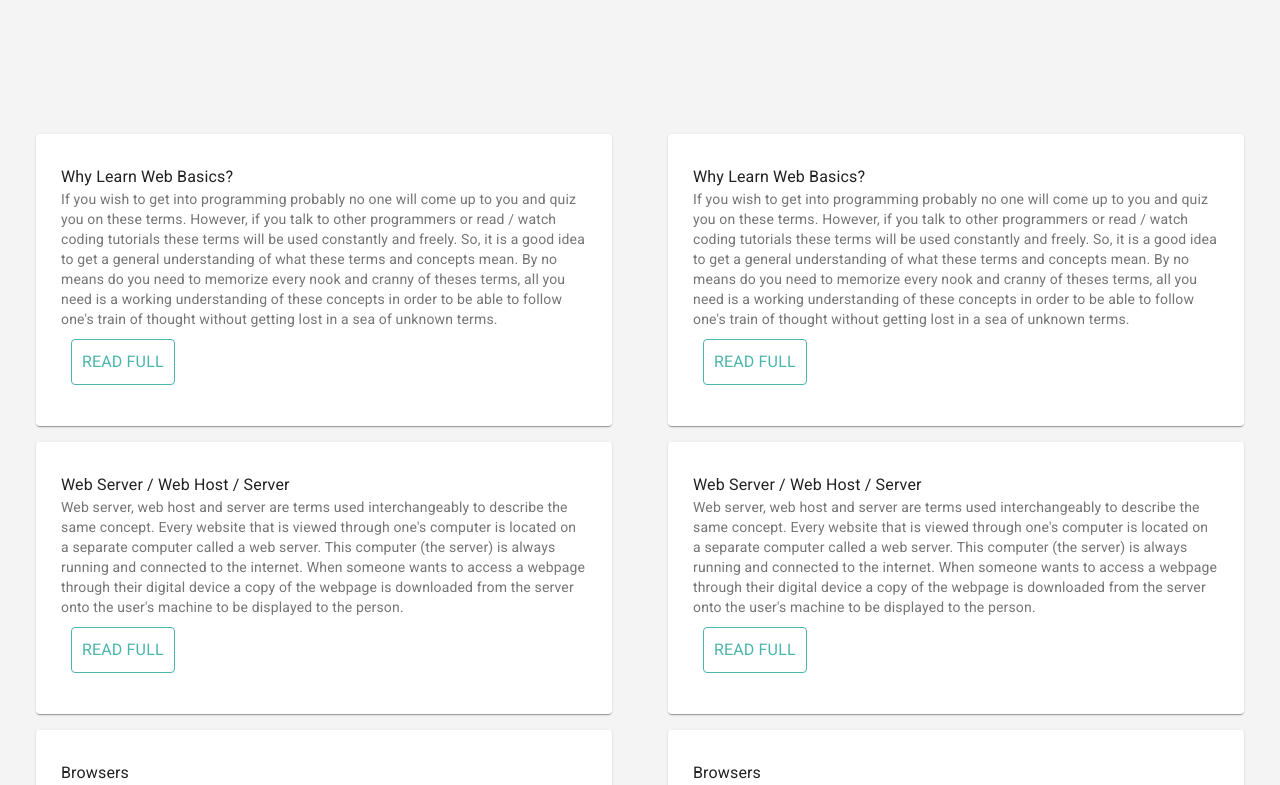
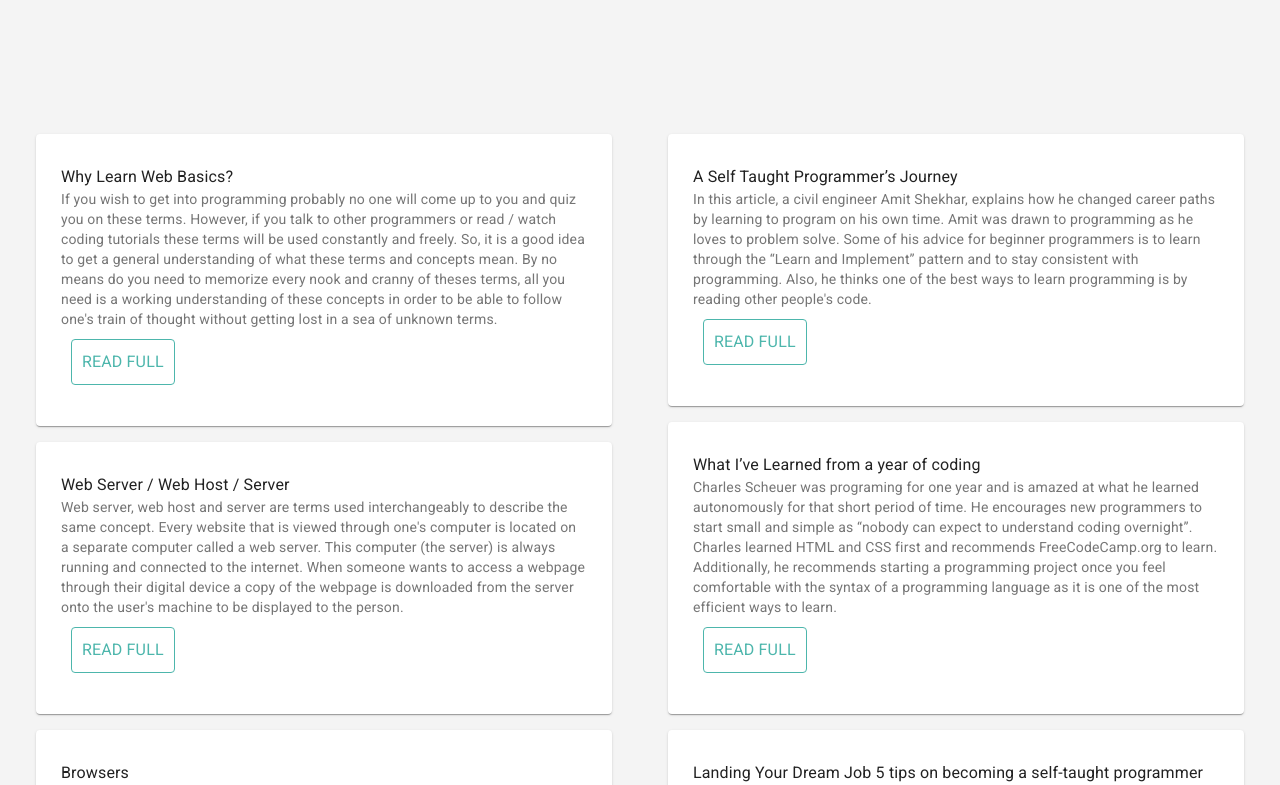
Before and after one commit to kristina-arezina/terms-2-program, a React (Create React App) app: page /women-in-tech in a window 1280 px wide. Shown: the part 415-1200 px from the top of the page. Built offline with nearby package versions, Linux system fonts and the light colour scheme.

Commit message:
added other colunm

```diff
--- a/src/components/WomenInTech/Grid.js
+++ b/src/components/WomenInTech/Grid.js
@@ -31,13 +31,13 @@ const useStyles = makeStyles(theme => ({
   }
 }));
 
-export default ({womenJourney}) => {
+export default ({womenJourney, womenJourney2}) => {
   const classes = useStyles();
 
     return (
       <div className={classes.root}>
         <Grid container spacing={3}>
-          <Grid item xs={12} sm={6}>
+          <Grid item sm={6}>
               {womenJourney.map(({ title, description, link, id }) =>
                 <ListItem alignItems="flex-start"  key={womenJourney}>
                     <Paper style={{
@@ -68,15 +68,17 @@ export default ({womenJourney}) => {
 
       )}
       </Grid>
-      <Grid item xs={12} sm={6}>
-          {womenJourney.map(({ title, description, link, id }) =>
-            <ListItem alignItems="flex-start"  key={womenJourney}>
+
+
+      <Grid item sm={6}>
+          {womenJourney2.map(({ title, description, link, id }) =>
+            <ListItem alignItems="flex-start"  key={womenJourney2}>
                 <Paper style={{
                     backgroundColor:"#fffff",
                     padding:25,
                     fontFamily:"century gothic",
                 }}>
-            <ListItemText key={womenJourney}
+            <ListItemText key={womenJourney2}
                 primary={
                     <React.Fragment >
                       {title}
@@ -99,6 +101,6 @@ export default ({womenJourney}) => {
 
   )}
   </Grid>
-      </Grid>
+</Grid>
       </div>
 )}
--- a/src/components/WomenInTech/WomenInTech.js
+++ b/src/components/WomenInTech/WomenInTech.js
@@ -2,7 +2,7 @@ import React, {Component} from 'react';
 import {Header} from "../Layout/HeaderFooter.js";
 import NestedGrid from "./Grid.js";
 import ImageHeader from "./ImageHeader.js"
-import {womenJourney} from "../../storeWomenInTech.js"
+import {womenJourney, womenJourney2} from "../../storeWomenInTech.js"
 
 
 export class WomenInTech extends Component {
@@ -21,6 +21,7 @@ export class WomenInTech extends Component {
           fontFamily:"courier new",
       }}
       womenJourney={womenJourney}
+      womenJourney2= {womenJourney2}
       />
       </div>
     )
--- a/src/storeWomenInTech.js
+++ b/src/storeWomenInTech.js
@@ -50,3 +50,35 @@ export const womenJourney = [
             link: 'https://hashnode.com/post/zero-to-one-how-i-mastered-javascript-and-how-you-can-too-ciuwmrw9j00r50q539clhhdj7',
     },
 ]
+
+export const womenJourney2 = [
+  {
+      id: 1,
+      title: 'A Self Taught Programmer’s Journey',
+      description: "In this article, a civil engineer Amit Shekhar, explains how he changed career paths by learning " +
+          "to program on his own time. Amit was drawn to programming as he loves to problem solve. Some of his advice " +
+          "for beginner programmers is to learn through the “Learn and Implement” pattern and to stay consistent with " +
+          "programming. Also, he thinks one of the best ways to learn programming is by reading other people's code.",
+      link: 'https://medium.com/mindorks/a-self-taught-programmers-journey-6899cff1aef0',
+  },
+  {
+      id: 2,
+      title: 'What I’ve Learned from a year of coding',
+      description: "Charles Scheuer was programing for one year and is amazed at what he learned autonomously for that " +
+          "short period of time. He encourages new programmers to start small and simple as “nobody can expect to " +
+          "understand coding overnight”. Charles learned HTML and CSS first and recommends FreeCodeCamp.org to learn. " +
+          "Additionally, he recommends starting a programming project once you feel comfortable with the syntax of a" +
+          " programming language as it is one of the most efficient ways to learn.",
+  link: 'https://www.freecodecamp.org/news/what-ive-learned-from-a-year-of-coding-bf39c5823e9b/',
+  },
+  {
+      id: 3,
+      title: 'Landing Your Dream Job 5 tips on becoming a self-taught programmer',
+      description: "This man took a 360 in his career by switching from doing an undergraduate in marketing followed " +
+          "by a master's in International Business in college. In the article, he gives 5 tips on how to start " +
+          "programming and what resources can help you along the way. Also, he explains what programming languages " +
+          "he learned first. He advanced from learning about HTML, CSS, and Javascript to more complex topics such " +
+          "as git, functional programming and object-oriented design.",
+      link: 'https://www.wunderlist.com/blog/Landing-your-dream-job/',
+  },
+]
```
